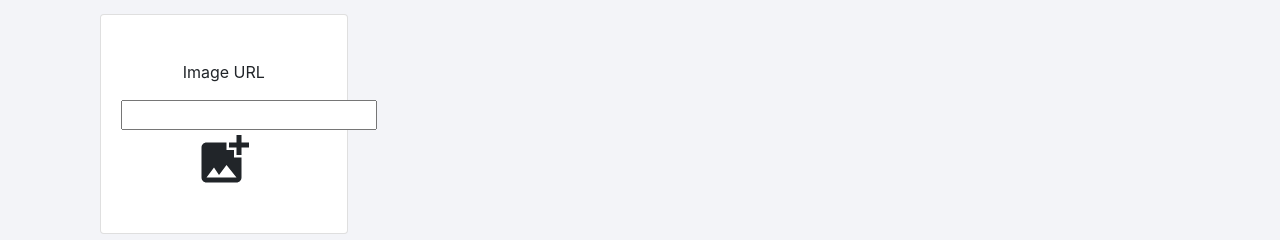
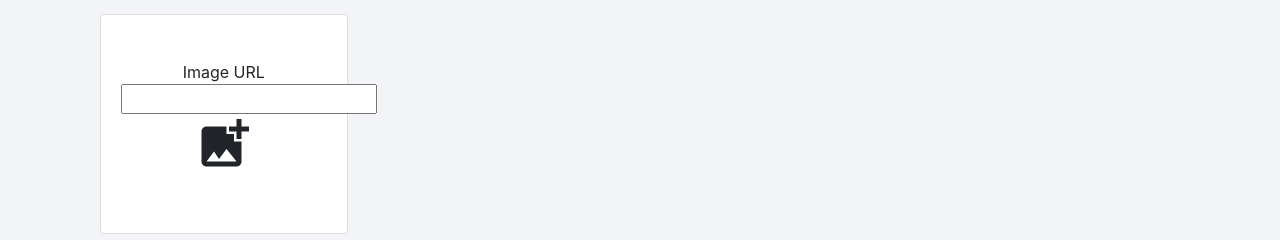
Before and after one commit to MilanDavid/test-images, a React (Create React App) app: page / in a window 1280 px wide. Shown: the part 511-751 px from the top of the page. Built offline with nearby package versions, Linux system fonts and the light colour scheme.

Commit message:
added select effect

```diff
--- a/src/App.js
+++ b/src/App.js
@@ -228,12 +228,11 @@ class App extends Component {
           style={{ marginBottom: '15px' }}>
           <Card
             style={{
-              cursor: 'pointer',
               height: '220px'
             }}>
             <Card.Body>
               <Card.Text style={{ textAlign: 'center', marginTop: '25px' }}>
-                <p>Image URL</p>
+                Image URL
                 <input type="url" onChange={this.fileSelectedHandler} />
                 <AddPhotoAlternate style={{ fontSize: '60' }} />
               </Card.Text>
@@ -256,7 +255,8 @@ class App extends Component {
                 key={image.id}
                 imgurl={image.imgurl}
                 alt={image.name}
-                text={image.name} />
+                text={image.name}
+                active={ this.state.selectedImage === image.id ? 'shadow-lg' : '' } />
             )
           })}
           {addImage}
--- a/src/DisplayImages/DisplayImages.js
+++ b/src/DisplayImages/DisplayImages.js
@@ -11,11 +11,12 @@ const displayImages = (props) => {
         xl={3}
         style={{ marginBottom: '15px' }}>
             <Card
+            className={props.active}
             onClick={props.click}
             style={{
                 height: '100%',
                 cursor: 'pointer'
-                }}>
+            }}>
                 <Card.Img
                 style={{
                     height: '150px',
```
